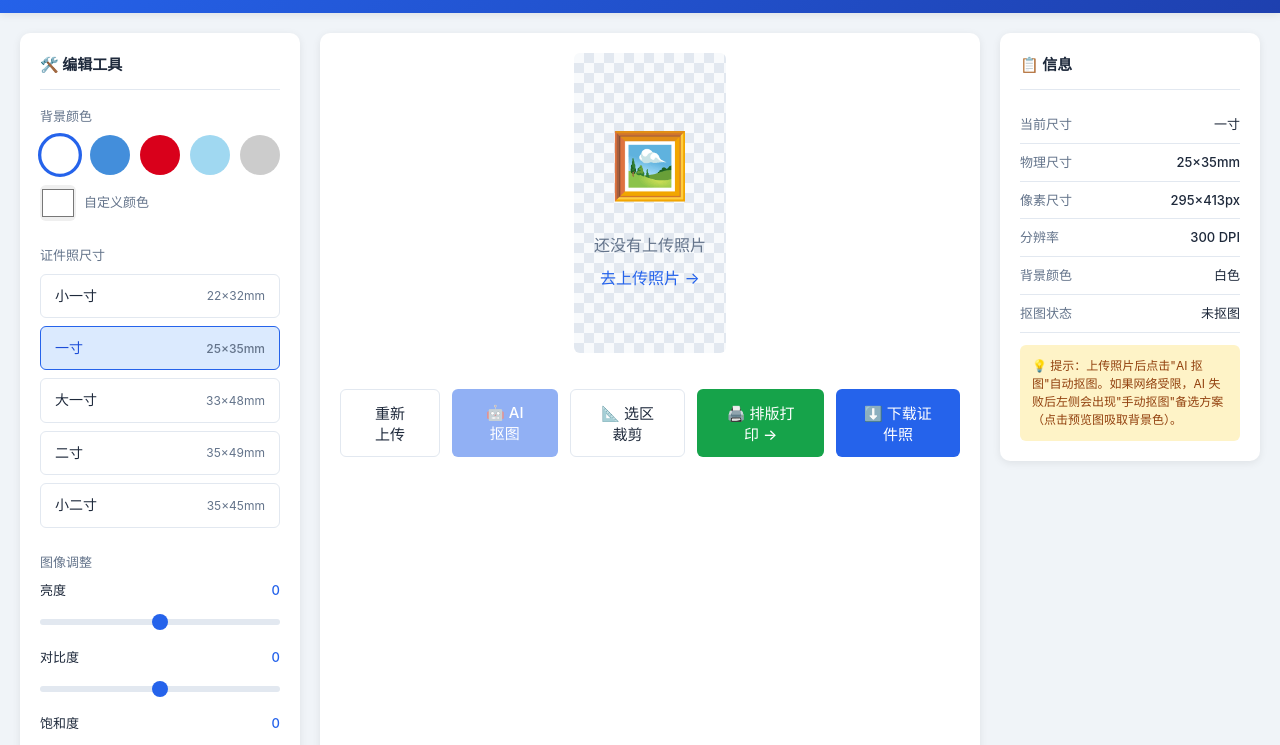
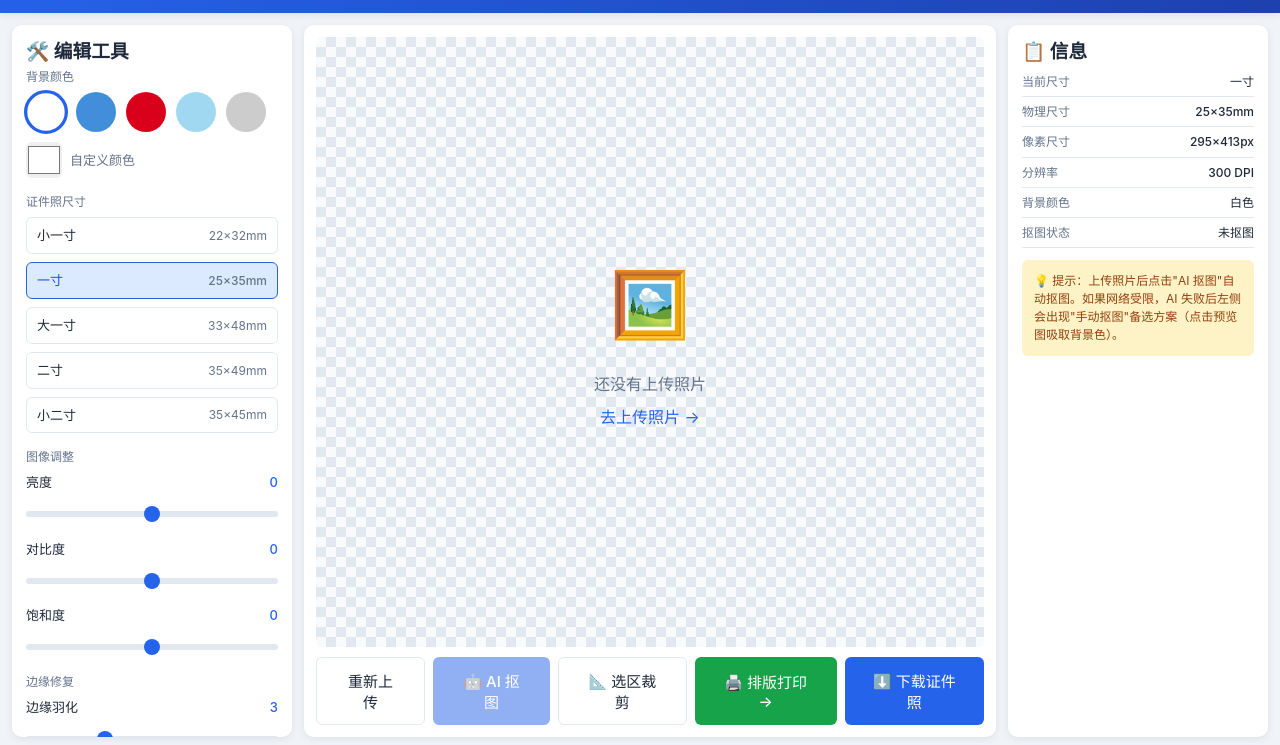
Before and after one commit to ANJIANZ/id-photo-maker, a website: page editor.html in a window 1280 px wide. Shown: the part 51-796 px from the top of the page. Drawn offline with Linux system fonts and the light colour scheme.

Commit message:
fix: 编辑器全屏布局 - 三栏自适应视口高度，独立滚动

```diff
--- a/css/style.css
+++ b/css/style.css
@@ -234,36 +234,40 @@ a:hover { color: var(--primary-dark); }
 .editor-layout {
   display: grid;
   grid-template-columns: 280px 1fr 260px;
-  gap: 20px;
-  min-height: calc(100vh - 64px);
-  padding: 20px;
+  gap: 12px;
+  height: calc(100vh - 64px);
+  padding: 12px;
   max-width: 1400px;
   margin: 0 auto;
+  overflow: hidden;
 }
 .panel {
   background: var(--card);
   border-radius: var(--radius);
-  padding: 20px;
+  padding: 12px 14px;
   box-shadow: var(--shadow);
-  height: fit-content;
+  height: 100%;
+  overflow-y: auto;
+  scrollbar-width: thin;
+}
 }
 .panel h3 {
-  font-size: 15px;
-  margin-bottom: 16px;
-  padding-bottom: 12px;
+  font-size: 14px;
+  margin-bottom: 10px;
+  padding-bottom: 8px;
   border-bottom: 1px solid var(--border);
   display: flex;
   align-items: center;
   gap: 8px;
 }
 .panel-section {
-  margin-bottom: 24px;
+  margin-bottom: 14px;
 }
 .panel-section:last-child { margin-bottom: 0; }
 .panel-section .label {
-  font-size: 13px;
+  font-size: 12px;
   color: var(--text-light);
-  margin-bottom: 8px;
+  margin-bottom: 6px;
   display: block;
 }
 
@@ -308,12 +312,12 @@ a:hover { color: var(--primary-dark); }
   display: flex;
   justify-content: space-between;
   align-items: center;
-  padding: 10px 14px;
+  padding: 7px 10px;
   border: 1px solid var(--border);
   border-radius: var(--radius-sm);
   cursor: pointer;
   transition: all 0.2s;
-  font-size: 14px;
+  font-size: 13px;
 }
 .size-option:hover { border-color: var(--primary); }
 .size-option.active {
@@ -362,11 +366,13 @@ input[type="range"]::-webkit-slider-thumb {
 .canvas-area {
   background: var(--card);
   border-radius: var(--radius);
-  padding: 20px;
+  padding: 12px;
   box-shadow: var(--shadow);
   display: flex;
   flex-direction: column;
   align-items: center;
+  height: 100%;
+  overflow: hidden;
 }
 .canvas-wrapper {
   position: relative;
@@ -380,17 +386,18 @@ input[type="range"]::-webkit-slider-thumb {
   background-position: 0 0, 0 10px, 10px -10px, 10px 0;
   border-radius: var(--radius-sm);
   overflow: hidden;
-  max-width: 100%;
   display: flex;
   align-items: center;
   justify-content: center;
-  margin-bottom: 16px;
-  min-height: 300px;
+  flex: 1;
+  width: 100%;
+  min-height: 0;
 }
 #previewCanvas {
   max-width: 100%;
-  max-height: 60vh;
+  max-height: 100%;
   display: block;
+  object-fit: contain;
 }
 
 /* 加载遮罩 */
@@ -438,8 +445,8 @@ input[type="range"]::-webkit-slider-thumb {
 .info-item {
   display: flex;
   justify-content: space-between;
-  font-size: 13px;
-  padding: 8px 0;
+  font-size: 12px;
+  padding: 5px 0;
   border-bottom: 1px solid var(--border);
 }
 .info-item:last-child { border-bottom: none; }
@@ -455,12 +462,12 @@ input[type="range"]::-webkit-slider-thumb {
 .tool-btn {
   flex: 1;
   min-width: 60px;
-  padding: 10px;
+  padding: 7px;
   border: 1px solid var(--border);
   border-radius: var(--radius-sm);
   background: var(--card);
   cursor: pointer;
-  font-size: 13px;
+  font-size: 12px;
   transition: all 0.2s;
   text-align: center;
 }
@@ -469,9 +476,10 @@ input[type="range"]::-webkit-slider-thumb {
 /* 底部操作栏 */
 .bottom-bar {
   display: flex;
-  gap: 12px;
+  gap: 8px;
   justify-content: center;
-  margin-top: 20px;
+  margin-top: 10px;
+  flex-shrink: 0;
 }
 
 /* ===== 摄像头模态框 ===== */
```
